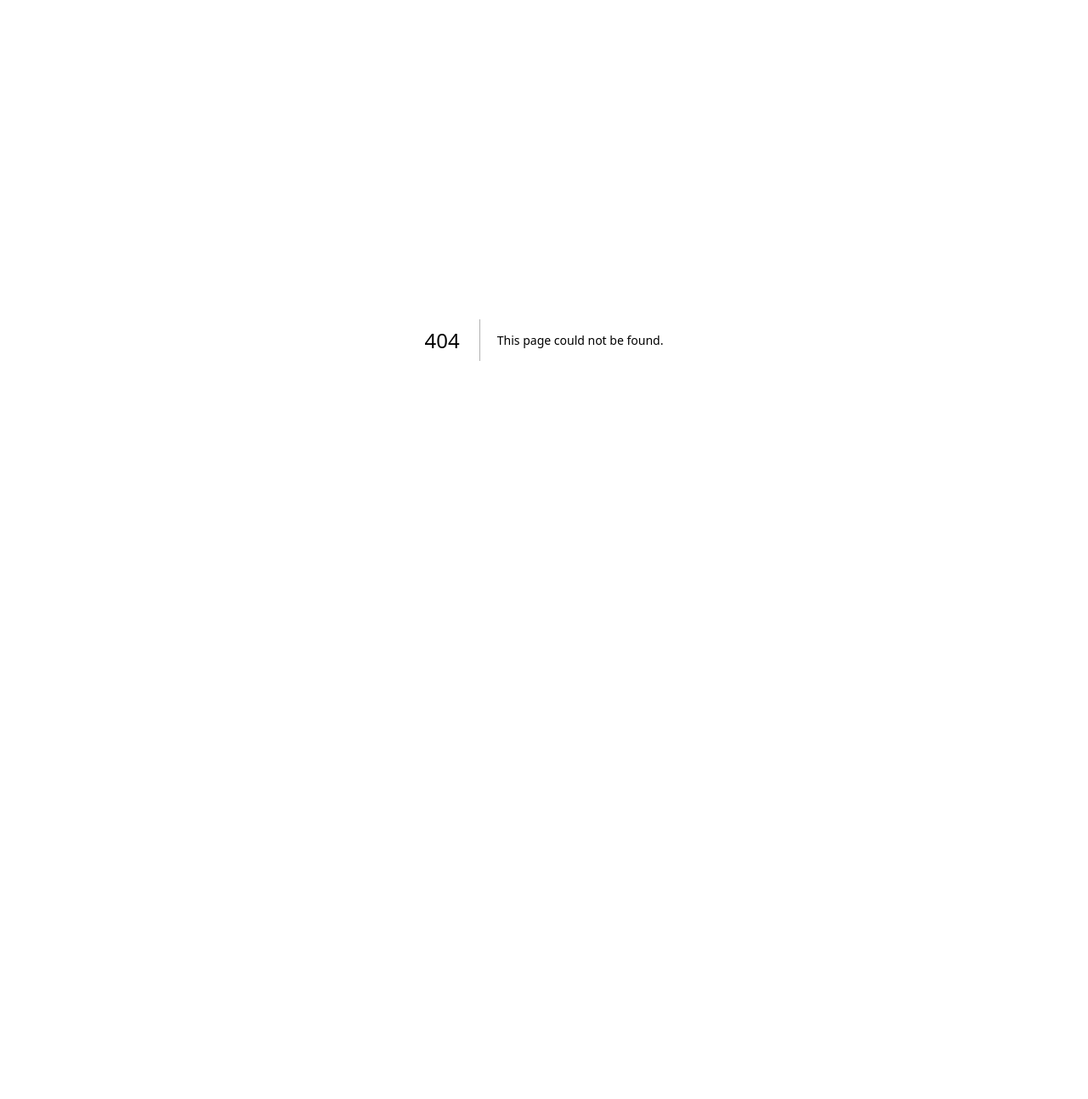
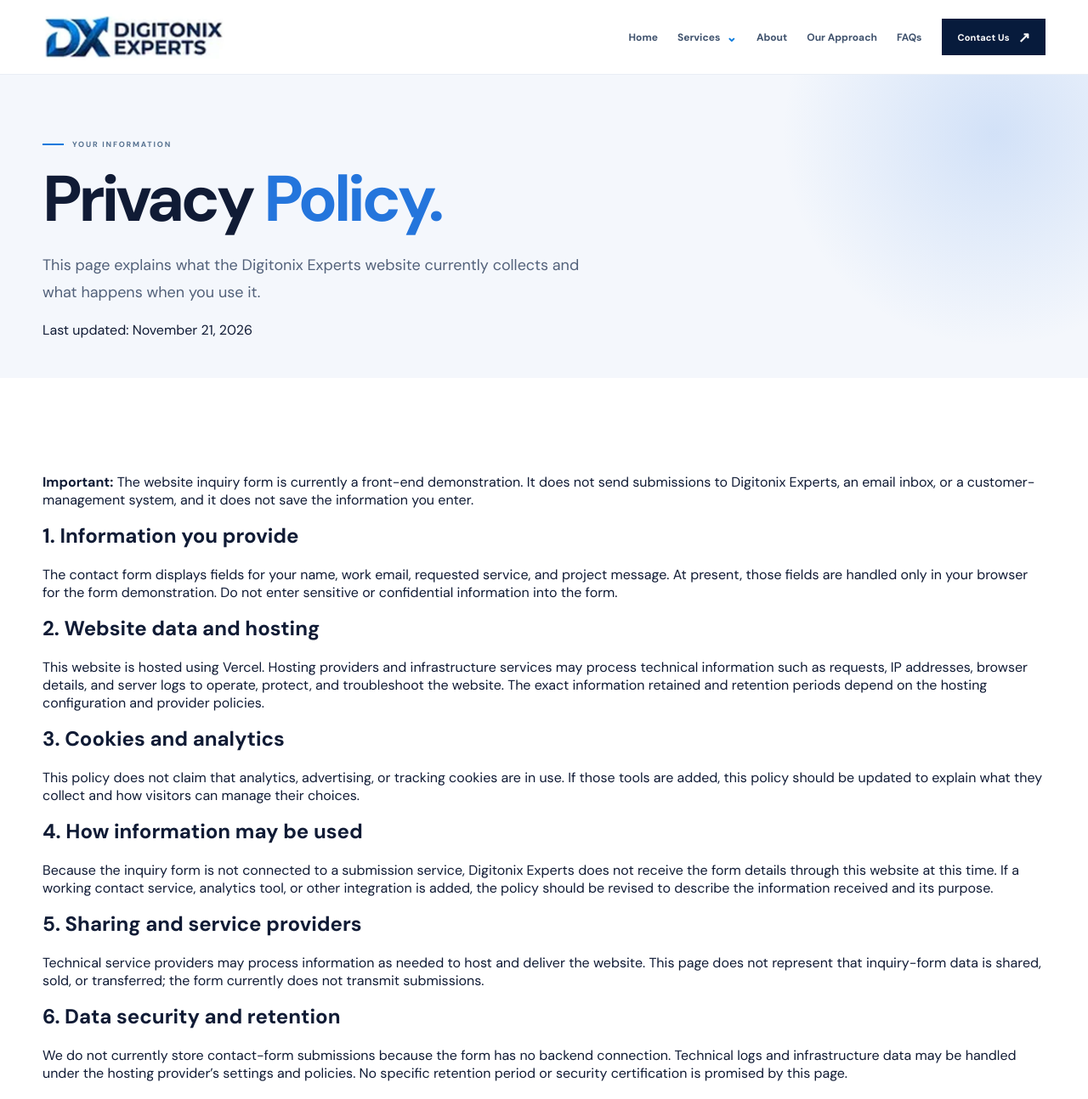
Before and after one commit to digitonixexperts/Digitonix-Experts, a Next.js app: page /privacy-policy in a window 1280 px wide. Before the commit this address had no page. Shown: the top 1294 px of the page at 85% size. Before the commit the page ends 800 px from the top, so only its background shows below. Built offline with nearby package versions, Linux system fonts and the light colour scheme.

Commit message:
Add Privacy Policy page

```diff
--- /dev/null
+++ b/app/privacy-policy/page.tsx
@@ -0,0 +1,43 @@
+import SiteHeader from "../components/SiteHeader";
+import Link from "next/link";
+
+export const metadata = {
+  title: "Privacy Policy | Digitonix Experts",
+  description: "Learn how Digitonix Experts currently handles information on this website."
+};
+
+export default function PrivacyPolicyPage() {
+  return <main className="service-page">
+    <SiteHeader />
+    <section className="service-hero privacy-hero"><div className="container">
+      <div className="eyebrow"><span className="eyebrow-line" /> YOUR INFORMATION</div>
+      <h1>Privacy <span>Policy.</span></h1>
+      <p className="service-intro">This page explains what the Digitonix Experts website currently collects and what happens when you use it.</p>
+      <p className="privacy-updated">Last updated: November 21, 2026</p>
+    </div></section>
+    <section className="section privacy-content"><div className="container privacy-copy">
+      <p><strong>Important:</strong> The website inquiry form is currently a front-end demonstration. It does not send submissions to Digitonix Experts, an email inbox, or a customer-management system, and it does not save the information you enter.</p>
+      <h2>1. Information you provide</h2>
+      <p>The contact form displays fields for your name, work email, requested service, and project message. At present, those fields are handled only in your browser for the form demonstration. Do not enter sensitive or confidential information into the form.</p>
+      <h2>2. Website data and hosting</h2>
+      <p>This website is hosted using Vercel. Hosting providers and infrastructure services may process technical information such as requests, IP addresses, browser details, and server logs to operate, protect, and troubleshoot the website. The exact information retained and retention periods depend on the hosting configuration and provider policies.</p>
+      <h2>3. Cookies and analytics</h2>
+      <p>This policy does not claim that analytics, advertising, or tracking cookies are in use. If those tools are added, this policy should be updated to explain what they collect and how visitors can manage their choices.</p>
+      <h2>4. How information may be used</h2>
+      <p>Because the inquiry form is not connected to a submission service, Digitonix Experts does not receive the form details through this website at this time. If a working contact service, analytics tool, or other integration is added, the policy should be revised to describe the information received and its purpose.</p>
+      <h2>5. Sharing and service providers</h2>
+      <p>Technical service providers may process information as needed to host and deliver the website. This page does not represent that inquiry-form data is shared, sold, or transferred; the form currently does not transmit submissions.</p>
+      <h2>6. Data security and retention</h2>
+      <p>We do not currently store contact-form submissions because the form has no backend connection. Technical logs and infrastructure data may be handled under the hosting provider’s settings and policies. No specific retention period or security certification is promised by this page.</p>
+      <h2>7. Your choices</h2>
+      <p>You can choose not to enter information into the demonstration form. You can also use your browser settings to manage cookies and other site data, subject to how your browser works.</p>
+      <h2>8. Updates to this policy</h2>
+      <p>This policy may need to change when the website’s features, contact process, analytics, or service providers change. The updated date at the top of this page will indicate when this page was last revised.</p>
+      <h2>9. Contact</h2>
+      <p>A verified business contact email or postal address has not yet been provided for publication on this website. Please use the <Link href="/contact">Contact Us page</Link> for current website information, noting that its form is presently a demonstration and does not deliver messages.</p>
+      <div className="privacy-disclaimer"><strong>Setup note:</strong> Before launching a live lead form, connect an email or CRM service and revise this policy to reflect the actual data collected, recipients, retention periods, and applicable privacy rights.</div>
+      <Link className="button button-blue" href="/contact">Go to Contact Us <span aria-hidden="true">↗</span></Link>
+    </div></section>
+    <footer className="site-footer"><div className="container footer-bottom"><span>© {new Date().getFullYear()} Digitonix Experts. All rights reserved.</span><Link href="/contact">Contact Us</Link><Link href="/">Back to home ↑</Link></div></footer>
+  </main>;
+}
```
